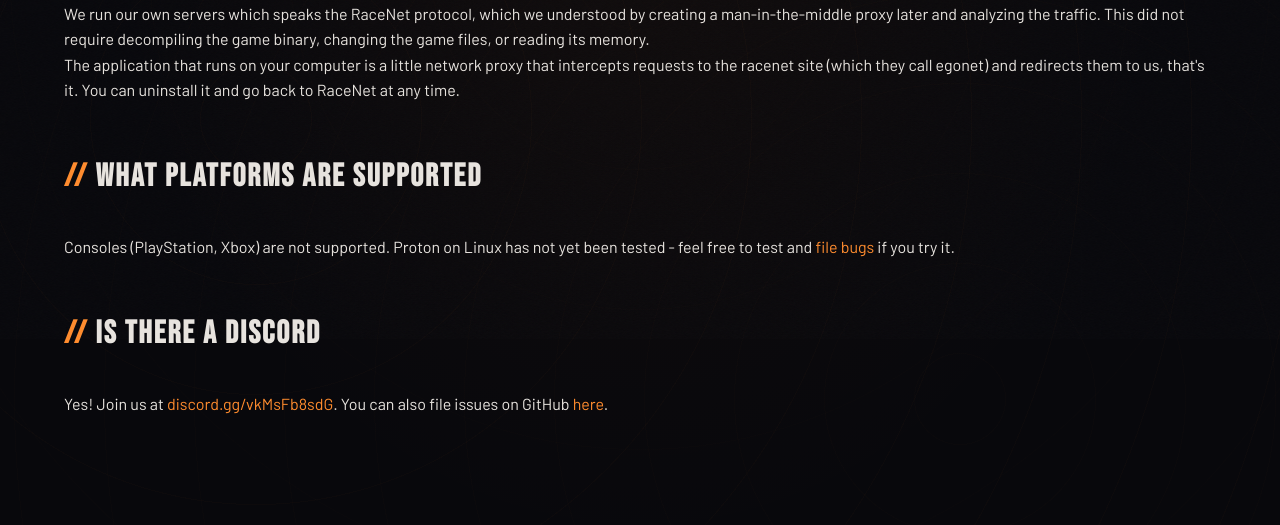
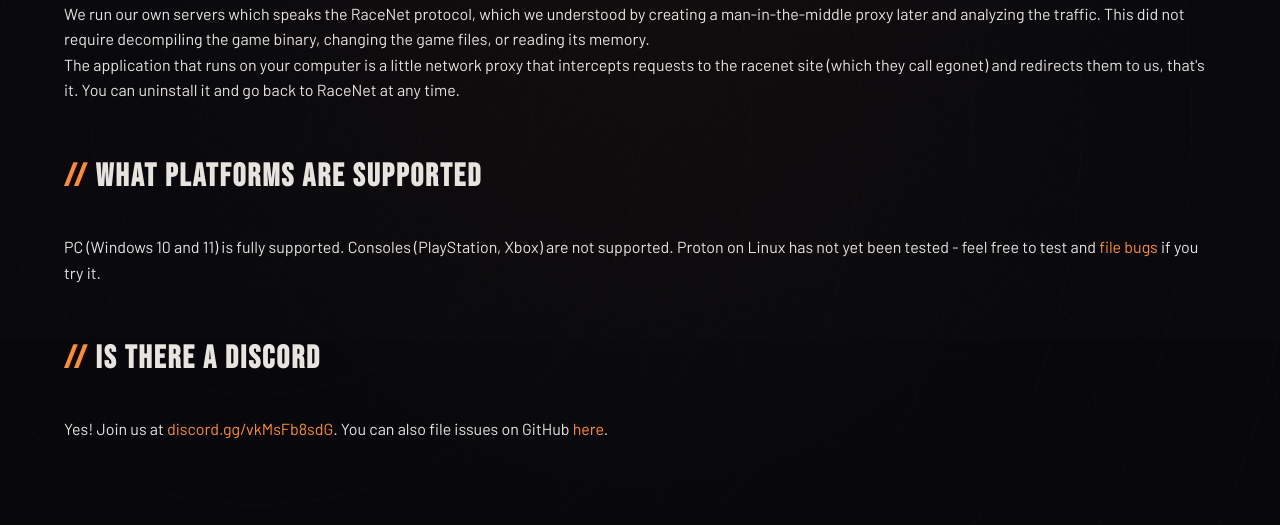
Before and after one commit to winrid/dirtforever, a Flask app: page /about in a window 1280 px wide. Shown: the part 921-1446 px from the top of the page. Run offline with Flask 3, Linux system fonts and the light colour scheme; some libraries are stand-ins or nearby versions.

Commit message:
Note PC (Windows 10/11) is fully supported in platform FAQ

```diff
--- a/web/templates/about.html
+++ b/web/templates/about.html
@@ -45,7 +45,7 @@
     <div class="container">
         <h1 class="section-title"><span class="accent">//</span> WHAT PLATFORMS ARE SUPPORTED</h1>
         <p>
-            Consoles (PlayStation, Xbox) are not supported. Proton on Linux has not yet been tested - feel free to test and <a href="https://github.com/winrid/dirtforever/issues" target="_blank">file bugs</a> if you try it.
+            PC (Windows 10 and 11) is fully supported. Consoles (PlayStation, Xbox) are not supported. Proton on Linux has not yet been tested - feel free to test and <a href="https://github.com/winrid/dirtforever/issues" target="_blank">file bugs</a> if you try it.
         </p>
     </div>
     <div class="container">
```
